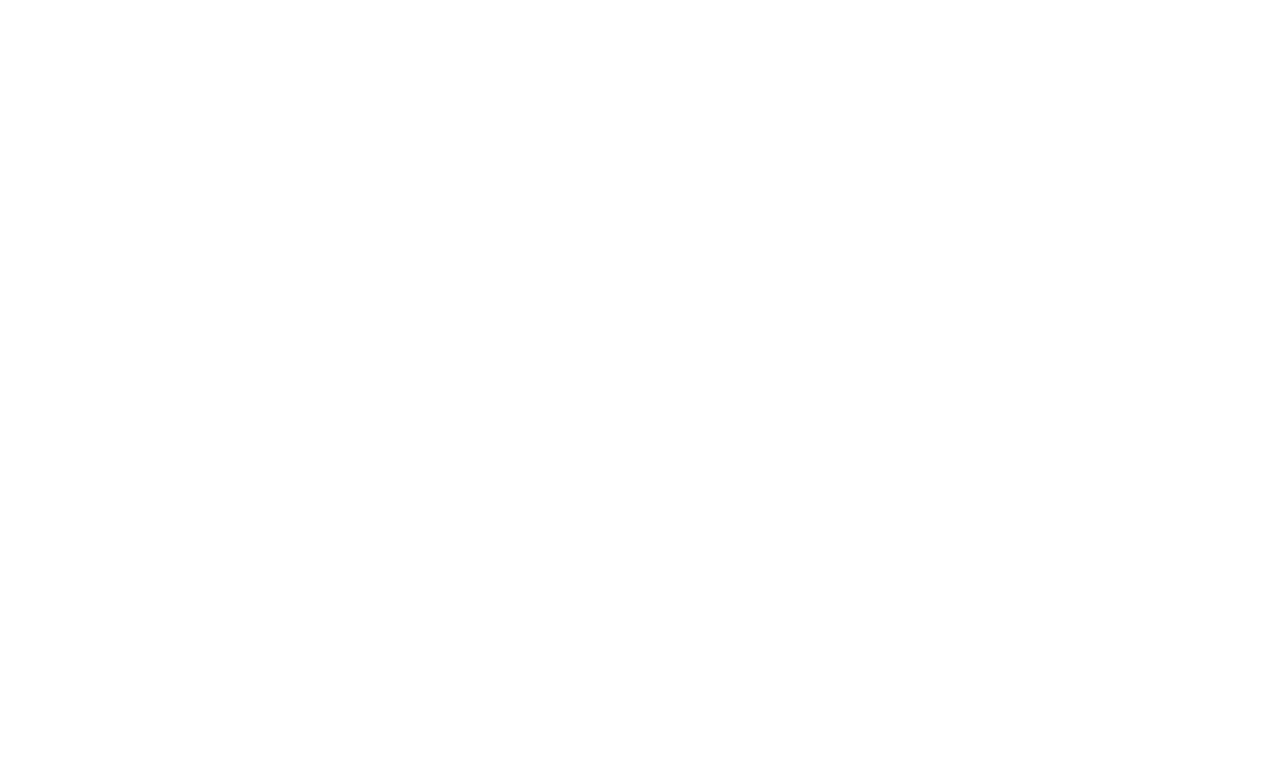
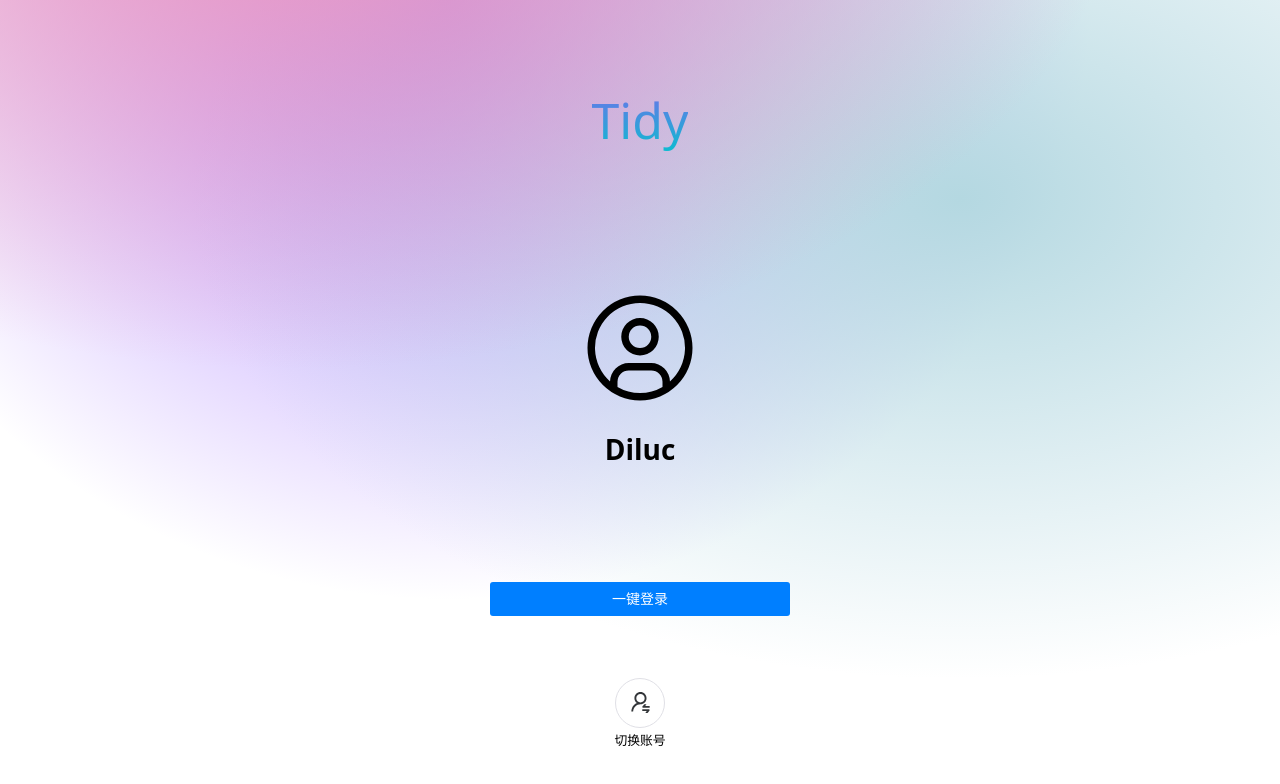
Before and after one commit to superguyDiluc/tidy, a Vue app: page /login in a window 1280 px wide. Before the commit this address had no page. Shown: the top 784 px of the page. Built offline with nearby package versions, Linux system fonts and the light colour scheme.

Commit message:
LoginView-1

```diff
--- /dev/null
+++ b/src/components/Login.vue
@@ -0,0 +1,135 @@
+<script setup lang="ts">
+import { NFlex, NGradientText, NIcon, NButton } from 'naive-ui';
+import { useRouter } from 'vue-router';
+import IconUserAvatarLight from './icons/IconUserAvatarLight.vue';
+import IconUserSwitch from './icons/IconUserSwitch.vue';
+import type { Router } from 'vue-router';
+
+// 路由
+const router: Router = useRouter();
+
+/*
+    登录
+*/
+const login = async () => {
+    await router.push('/');
+};
+</script>
+
+<template>
+    <div class="wrapper">
+        <n-flex
+            vertical
+            justify="space-between"
+            style="height: 100%;"
+            class="gradient-style"
+        >
+            <n-flex
+                vertical
+                justify="center"
+                align="center"
+                style="padding: 80px;"
+            >
+                <n-flex>
+                    <n-gradient-text
+                        :gradient="{
+                            from: 'rgb(0, 197, 205)',
+                            to: 'rgb(123, 104, 238)'
+                        }"
+                        :size="50"
+                    >Tidy</n-gradient-text>
+                </n-flex>
+                <n-flex
+                    vertical
+                    justify="center"
+                    align="center"
+                    :size="0"
+                    style="padding-top: 120px;"
+                >
+                    <NIcon :size="120">
+                        <IconUserAvatarLight />
+                    </NIcon>
+                    <h1>Diluc</h1>
+                </n-flex>
+            </n-flex>
+            <n-flex
+                justify="center"
+                align="center"
+            >
+                <n-button
+                    color="rgb(0, 127, 255)"
+                    style="width: 300px;"
+                    @click="login"
+                >
+                    一键登录
+                </n-button>
+            </n-flex>
+            <n-flex
+                justify="center"
+                align="center"
+                style="padding: 50px;"
+            >
+                <n-flex
+                    vertical
+                    justify="center"
+                    align="center"
+                    :size="2"
+                >
+                    <n-button
+                        circle
+                        style="padding: 25px;"
+                    >
+                        <template #icon>
+                            <n-icon :size="25">
+                                <IconUserSwitch />
+                            </n-icon>
+                        </template>
+                    </n-button>
+                    <span style="font-size: 0.8rem;">切换账号</span>
+                </n-flex>
+            </n-flex>
+        </n-flex>
+    </div>
+</template>
+
+<style scoped>
+.wrapper {
+    position: absolute;
+    top: 0;
+    left: 0;
+    width: 100%;
+    height: 100%;
+}
+
+/*渐变色彩*/
+.gradient-style {
+    background-repeat: no-repeat;
+    background-image:
+        radial-gradient(closest-side, #F099BC, rgba(255, 255, 255, 0)),
+        radial-gradient(closest-side, #B4D8E1, rgba(255, 255, 255, 0)),
+        radial-gradient(closest-side, rgb(171, 130, 255), rgba(255, 255, 255, 0));
+    background-size: 130vw 130vh, 120vw 120vh, 100vw 150vh;
+    background-position: -50vw -90vh, 10vw -40vh, -20vw -80vh;
+    animation: 10s moiveAnimation infinite;
+}
+
+@keyframes moiveAnimation {
+    0%,
+    100% {
+        background-size: 130vw 130vh, 120vw 120vh, 100vw 150vh;
+        background-position: -50vw -90vh, 10vw -40vh, -20vw -80vh;
+    }
+    30% {
+        background-size: 110vw 120vh, 120vw 120vh, 110vw 160vh;
+        background-position: -40vw -85vh, 20vw -35vh, -10vw -85vh;
+    }
+    60% {
+        background-size: 120vw 130vh, 120vw 120vh, 105vw 160vh;
+        background-position: -45vw -80vh, 15vw -38vh, -15vw -85vh;
+    }
+    80% {
+        background-size: 130vw 125vh, 120vw 120vh, 100vw 150vh;
+        background-position: -42vw -79vh, 15vw -35vh, -15vw -75vh;
+    }
+}
+</style>
--- /dev/null
+++ b/src/components/icons/IconUserSwitch.vue
@@ -0,0 +1,3 @@
+<template>
+    <svg xmlns="http://www.w3.org/2000/svg" xmlns:xlink="http://www.w3.org/1999/xlink" viewBox="0 0 1024 1024"><defs></defs><path d="M759 335c0-137-111-248-248-248S263 198 263 335c0 82.8 40.6 156.2 103 201.2c-.4.2-.7.3-.9.4c-44.7 18.9-84.8 46-119.3 80.6c-34.5 34.5-61.5 74.7-80.4 119.5C146.9 780.5 137 827 136 874.8c-.1 4.5 3.5 8.2 8 8.2h59.9c4.3 0 7.9-3.5 8-7.8c2-77.2 32.9-149.5 87.6-204.3C356 614.2 431 583 511 583c137 0 248-111 248-248zM511 507c-95 0-172-77-172-172s77-172 172-172s172 77 172 172s-77 172-172 172zm105 221h264c4.4 0 8-3.6 8-8v-56c0-4.4-3.6-8-8-8H703.5l47.2-60.1c1.1-1.4 1.7-3.2 1.7-4.9c0-4.4-3.6-8-8-8h-72.6c-4.9 0-9.5 2.3-12.6 6.1l-68.5 87.1c-4.4 5.6-6.8 12.6-6.8 19.8c.1 17.7 14.4 32 32.1 32zm240 64H592c-4.4 0-8 3.6-8 8v56c0 4.4 3.6 8 8 8h176.5l-47.2 60.1c-1.1 1.4-1.7 3.2-1.7 4.9c0 4.4 3.6 8 8 8h72.6c4.9 0 9.5-2.3 12.6-6.1l68.5-87.1c4.4-5.6 6.8-12.6 6.8-19.8c-.1-17.7-14.4-32-32.1-32z" fill="currentColor"></path></svg>
+</template>
--- a/src/router/index.ts
+++ b/src/router/index.ts
@@ -8,14 +8,37 @@
       path: '/',
       name: 'home',
       component: HomeView,
+      meta: {
+        requiresAuth: true
+      }
     },
     {
       path: '/userdata',
       name: 'userdata',
       component: () => import('../views/UserDataView.vue'),
+      meta: {
+        requiresAuth: true
+      }
     },
+    {
+      path: '/login',
+      name: 'login',
+      component: () => import('../views/LoginView.vue'),
+      meta: {
+        requiresAuth: false
+      }
+    }
   ]
 })
+
+// router.beforeEach((to, from) => {
+//   if (to.meta.requiresAuth) {
+//     return {
+//       path: '/login',
+//       query: { redirect: to.fullPath },
+//     }
+//   }
+// })
 
 router.afterEach((to, from) => {
   /*
--- /dev/null
+++ b/src/views/LoginView.vue
@@ -0,0 +1,7 @@
+<script setup lang="ts">
+import Login from '@/components/Login.vue';
+</script>
+
+<template>
+  <Login />
+</template>
```
